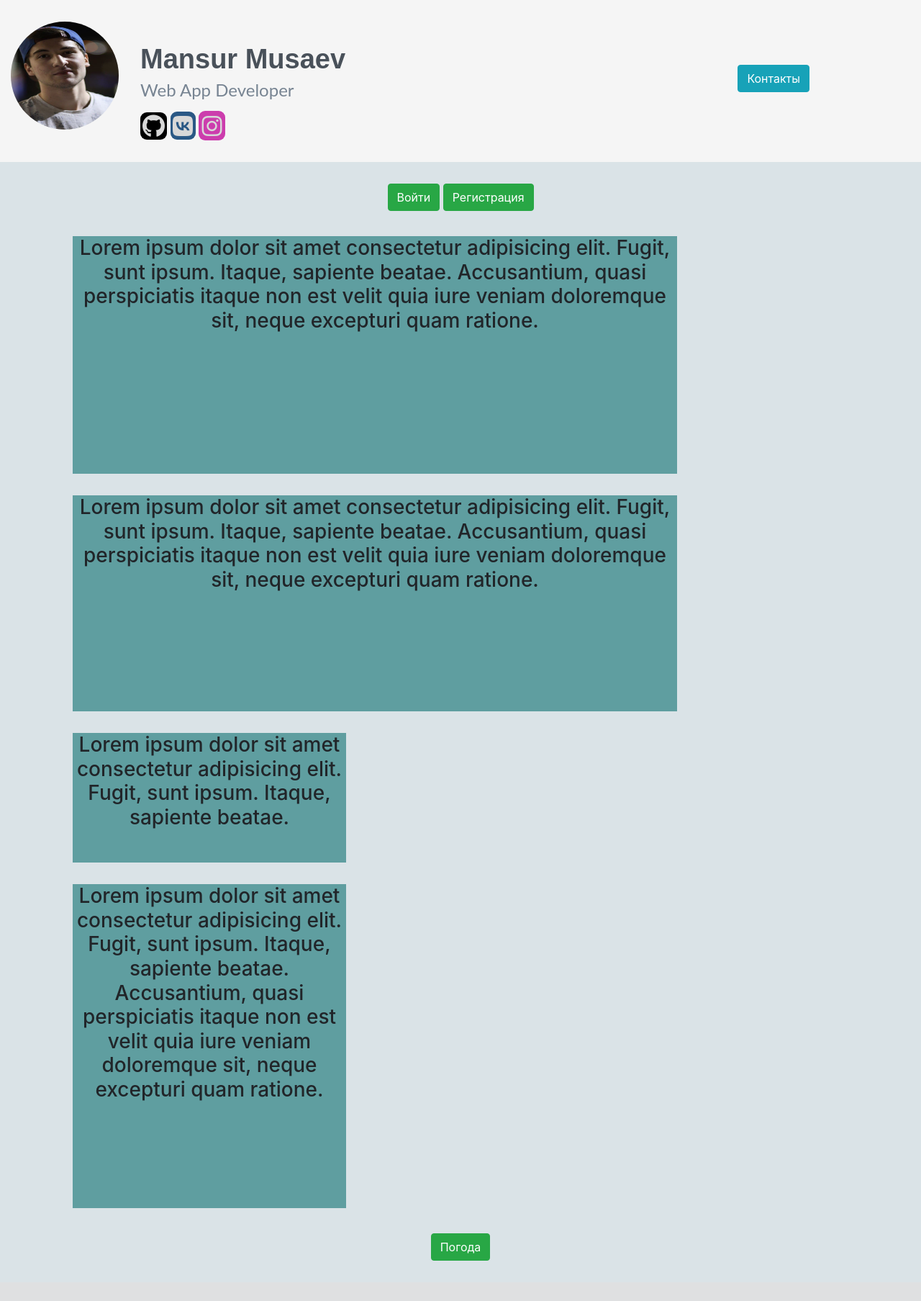
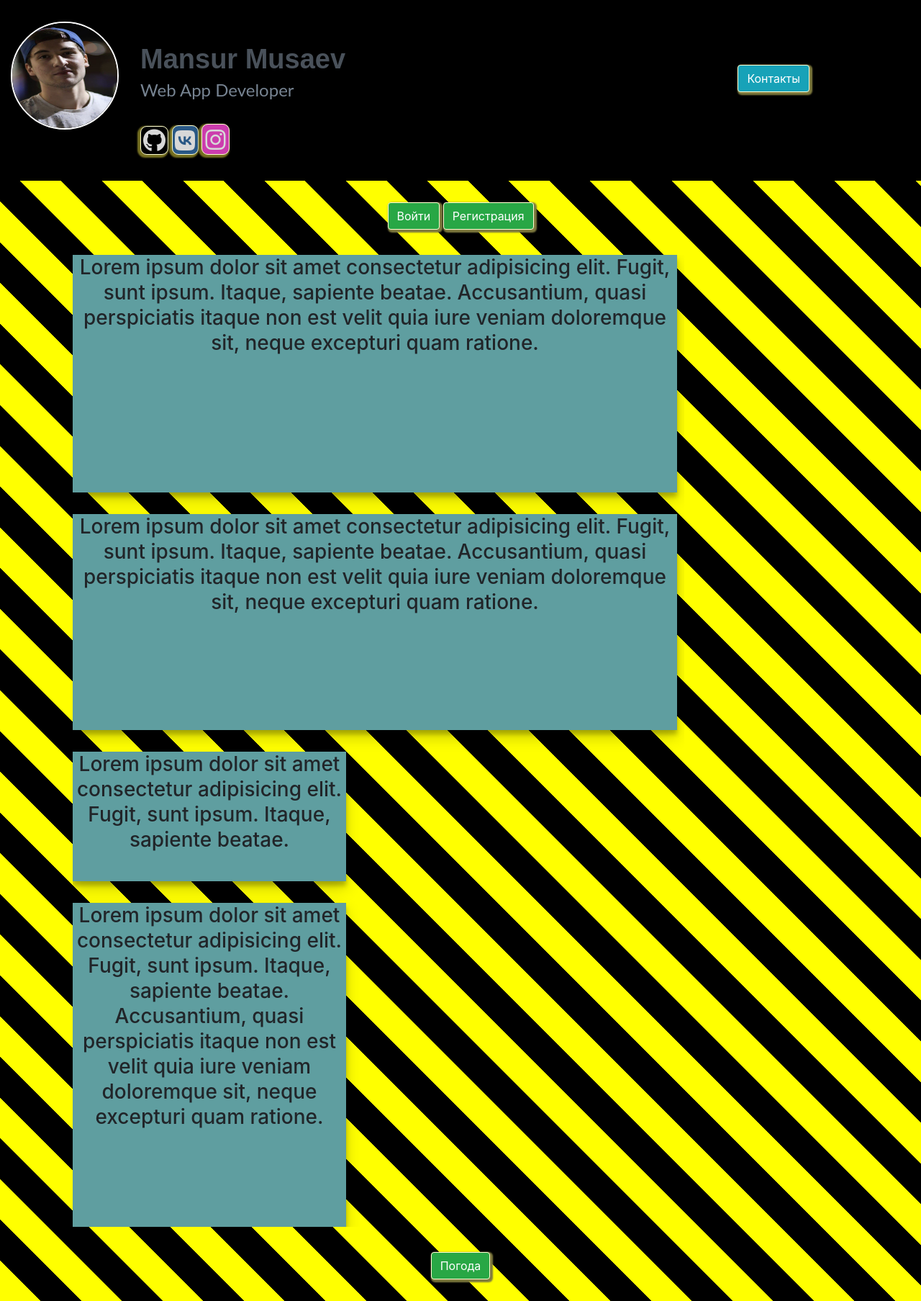
Before and after one commit to Mansur-09595/Flaksblog, a Flask app: page / in a window 1280 px wide. Shown: the whole page at 72% size. Before the commit the page ends 1751 px from the top, so only its background shows below. Run offline with Flask 2, Linux system fonts and the light colour scheme; data comes from the database, SQL or seed files in the repository; both versions use the stored data as it was after the commit; some libraries are stand-ins or nearby versions.

Commit message:
Add css/style | JS

```diff
--- a/flaskblog/static/styles.css
+++ b/flaskblog/static/styles.css
@@ -8,14 +8,16 @@ nav, .sidebar, main, footer {
   width: 85%;
   margin: auto;
 }
-
+h3 {
+  line-height: 35px;
+}
 body {
   background: #DAE3E7;
   margin: auto;
 }
 
 header {
-  background: #f5f5f5;
+  background: black;
   padding: 30px 0;
 }
 
@@ -31,6 +33,8 @@ header {
   height: 150px;
   min-height: 100%;
   border-radius: 50%;
+  /* box-shadow: 4px 4px 4px 4px #b9b2b2; */
+  border: 2px solid white;
 }
 
 .information, .infotext {
@@ -73,6 +77,7 @@ nav, footer{
   overflow: hidden;
   box-sizing: border-box;
   float: left;
+  box-shadow: 0 10px 20px rgba(0,0,0,0.19), 0 6px 6px rgba(0,0,0,0.23);
 }
 
 .row_left, .aboutme, .project, .row_right, .skills, .adressme {
@@ -124,9 +129,14 @@ aside {
   background-color: cadetblue;
 }
 
-main {
-  background-color: chartreuse;
-  overflow: hidden;
+body {
+  background: repeating-linear-gradient(
+    45deg,
+    yellow 0px,
+    yellow 40px,
+    black 40px,
+    black 80px
+  );
 }
 
 article {
@@ -135,6 +145,10 @@ article {
 
 footer {
   overflow: auto;
+}
+
+.cont {
+  margin-top: 5px;
 }
 
 @media only screen and (max-width: 375px ) {
@@ -150,19 +164,57 @@ footer {
 } */
 
 .fab, .far {
+  box-shadow: -2px 2px 2px 2px #777122;
+  border: 1px solid #ffffd3;
   font-size: 32px;
+  transition-duration: 0.4s;
   background: black;
   color: #d8d8d8;
   padding: 3px;
   border-radius: 9px;
+  box-sizing: border-box;
+  overflow: hidden;
+}
+
+.fab:hover, .btn:hover {
+  border: 1px solid #ffffd3;
+  color:white;
+  transform: scale(1.1);
 }
 
 .fa-vk {
   background: #2a5885;
+  box-sizing: border-box;
+  overflow: hidden;
   padding: 3.5px;
 }
 
 .fa-instagram {
+  box-sizing: border-box;
+  overflow: hidden;
   background: #cc3dad;
   padding: 4.4px;
 }
+
+.btn {
+  box-shadow: 2px 2px 2px 2px #7f7a3e;
+  animation-name: rainbow;
+  border: 1px solid #ffffd3;
+  /* animation-duration: 5s;
+  animation-iteration-count: infinite; */
+}
+
+@keyframes rainbow {
+  0% {
+    background-color: blue;
+    top: 0px;
+  }
+  50% {
+    background-color: red;
+    top: 50px;
+  }
+  100% {
+    background-color: rgba(133, 4, 255, 0.734);
+    top: 0px;
+  }
+}
--- a/flaskblog/templates/about.html
+++ b/flaskblog/templates/about.html
@@ -9,10 +9,15 @@
         <header>
             <div class="container">
                 <div class="information">
-                    <img class="avatars" src="static/images/avatar.jpg">
+                    {% if current_user.is_authenticated %}
+                        <a href="{{ url_for('account', username=current_user.username) }}"><img class="avatars" src="static/images/avatar.jpg"></a>
+                    {% else %}
+                        <a href="{{ url_for('login') }}"><img class="avatars" src="static/images/avatar.jpg"></a>
+                   {% endif %}
                     <div class="infotext">
                         <h1 class="name">Mansur Musaev</h1>
                         <h2 class="desc">Web App Developer</h2>
+                        <hr>
                             <a href="https://github.com/Mansur-09595/">
                                 <i class="fab fa-github" aria-hidden="true"></i>
                             </a>
@@ -55,25 +60,32 @@
         </nav>
         <div class="sidebar">
             <div class="row_left">
-                <aside class="aboutme">
+                <aside id="aboutme" class="aboutme">
                     <h3> Lorem ipsum dolor sit amet consectetur adipisicing elit. Fugit, sunt ipsum. Itaque, sapiente beatae.
                     Accusantium, quasi perspiciatis itaque non est velit quia iure veniam doloremque sit, neque excepturi quam ratione.</h3>
                 </aside>
-                <aside class="project">
+                <aside id="project" class="project">
                     <h3>Lorem ipsum dolor sit amet consectetur adipisicing elit. Fugit, sunt ipsum. Itaque, sapiente beatae.
                     Accusantium, quasi perspiciatis itaque non est velit quia iure veniam doloremque sit, neque excepturi quam ratione.</h3>
                 </aside>
             </div>
             <div class="row_right">
-                <aside class="skills">
+                <aside id="skills" class="skills">
                     <h3>Lorem ipsum dolor sit amet consectetur adipisicing elit. Fugit, sunt ipsum. Itaque, sapiente beatae.</h3>
                 </aside>
-                <aside class="adressme">
+                <aside id="adressme" class="adressme">
                     <h3>Lorem ipsum dolor sit amet consectetur adipisicing elit. Fugit, sunt ipsum. Itaque, sapiente beatae.
                     Accusantium, quasi perspiciatis itaque non est velit quia iure veniam doloremque sit, neque excepturi quam ratione.</h3>
                 </aside>
             </div>
         </div>
+        <script src="https://code.jquery.com/jquery-2.1.0.js"></script>
+        <script>
+            $("#aboutme").fadeOut(0000).fadeIn(1000);
+            $("#project").fadeOut(0000).fadeIn(1500);
+            $("#skills").fadeOut(0000).fadeIn(2000);
+            $("#adressme").fadeOut(0000).fadeIn(2500);
+        </script>
         <!-- <main>
             <article>
                 ARTICLE
--- a/flaskblog/templates/index.html
+++ b/flaskblog/templates/index.html
@@ -4,7 +4,7 @@
     {% block content %}
         <header>
             <div class="container">
-                <img class="avatars" src="static/images/avatar.jpg">
+                <a href="{{ url_for('about') }}"><img class="avatars" src="static/images/avatar.jpg"></a>
                 <div class="information">
                     <h1 class="name">Mansur Musaev</h1>
                     <h2 class="desc">Web App Developer</h2>
--- a/flaskblog/templates/login.html
+++ b/flaskblog/templates/login.html
@@ -3,7 +3,7 @@
 {% block content %}
     <header>
       <div class="container">
-          <img class="avatars" src="static/images/avatar.jpg">
+        <a href="{{ url_for('about') }}"><img class="avatars" src="static/images/avatar.jpg"></a>
           <div class="information">
               <h1 class="name">Mansur Musaev</h1>
               <h2 class="desc">Web App Developer</h2>
```
Also changed, not shown: flaskblog/blog.db.
